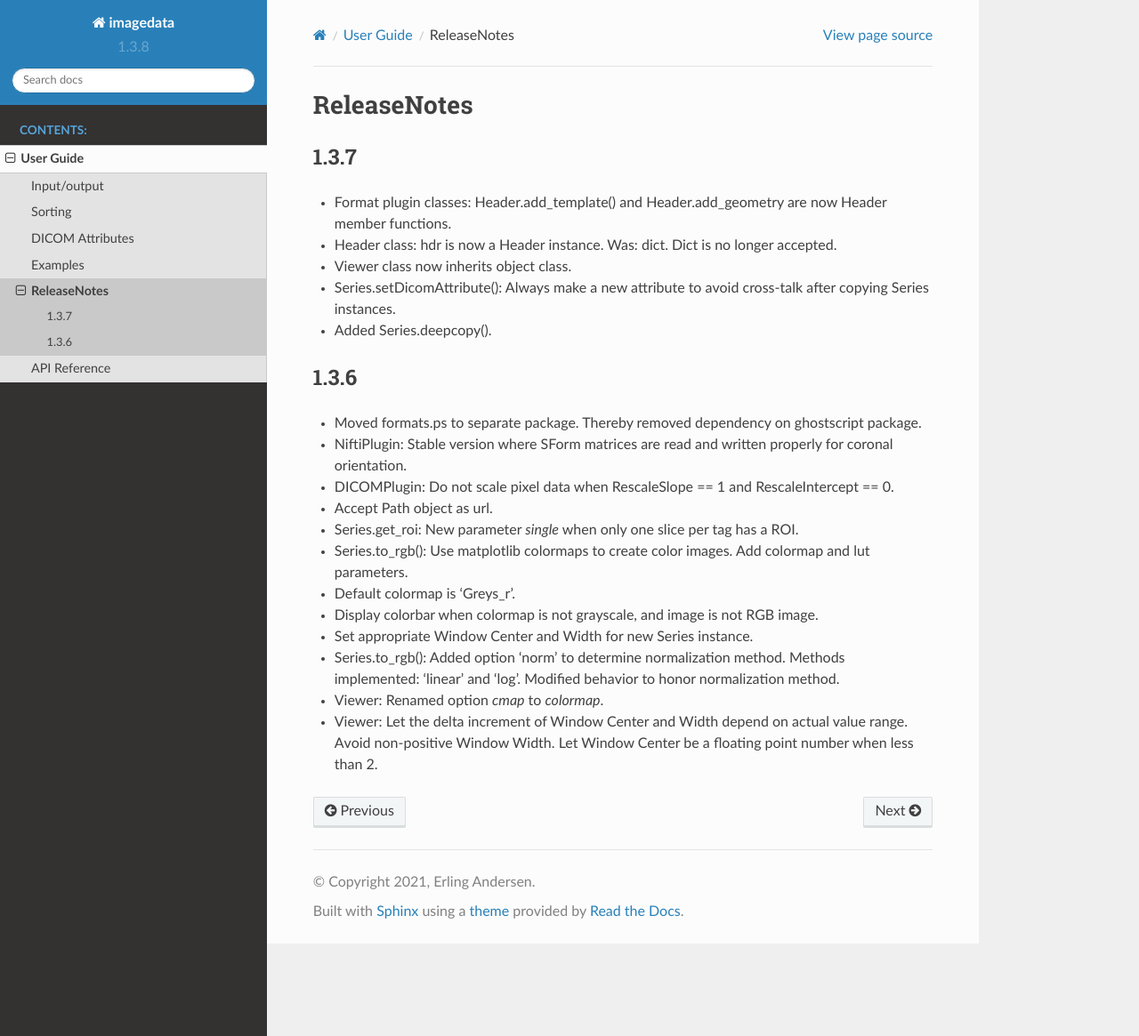
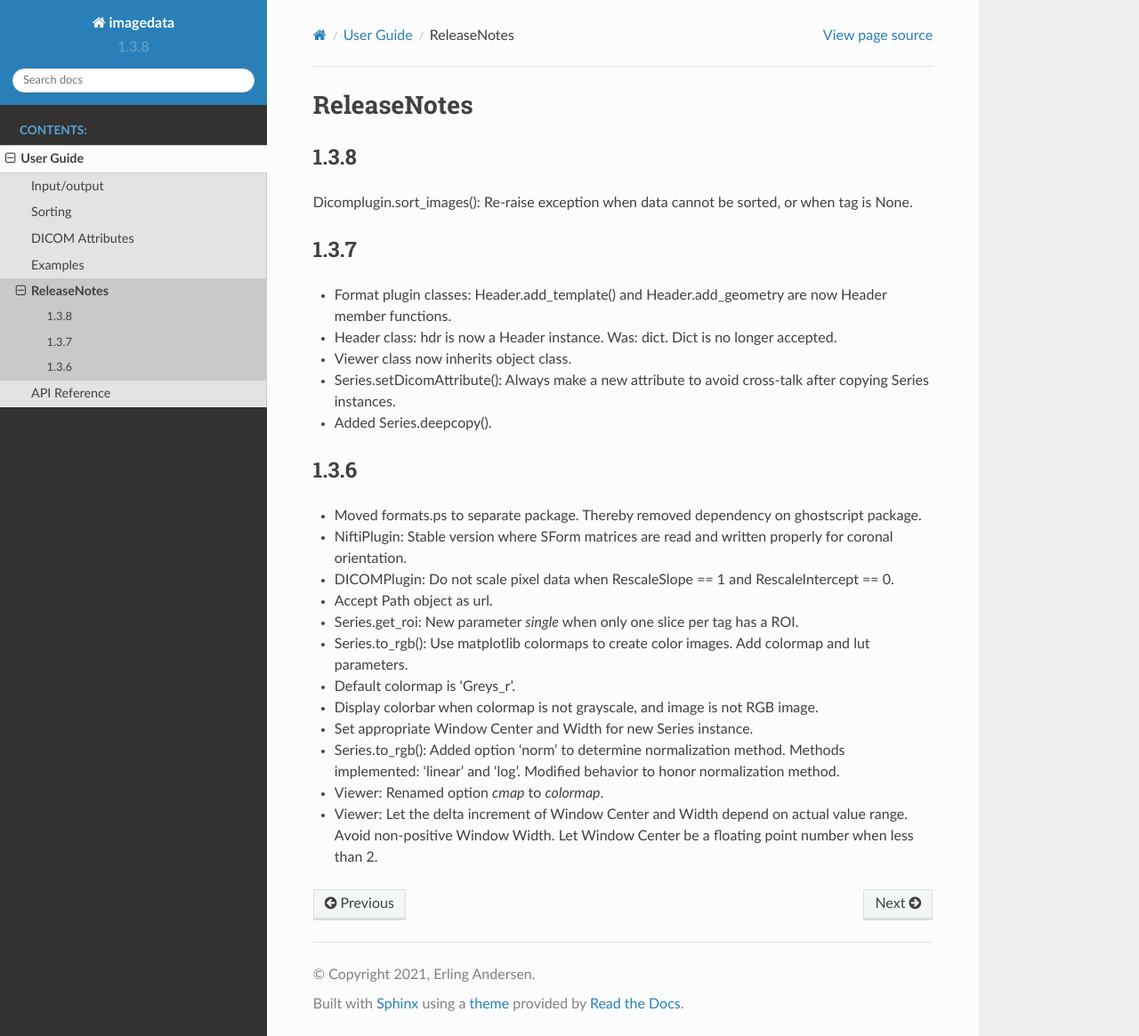
Before and after one commit to erling6232/imagedata, a Sphinx documentation site: the page built from docs/ReleaseNotes.rst, in a window 1280 px wide and 1165 px high. Shown: the whole window at 89% size. Built offline with Sphinx 7.4.7 and the Read the Docs theme 2.0.0, drawn with Linux system fonts in a browser that asks for light colours; pages that are not in the unit, such as notebooks, are missing from menus.

Commit message:
Update ReleaseNotes.rst
Version 1.3.8

```diff
--- a/docs/ReleaseNotes.rst
+++ b/docs/ReleaseNotes.rst
@@ -2,6 +2,10 @@
 
 ReleaseNotes
 ============
+
+1.3.8
+-----
+Dicomplugin.sort_images(): Re-raise exception when data cannot be sorted, or when tag is None.
 
 1.3.7
 -----
```
